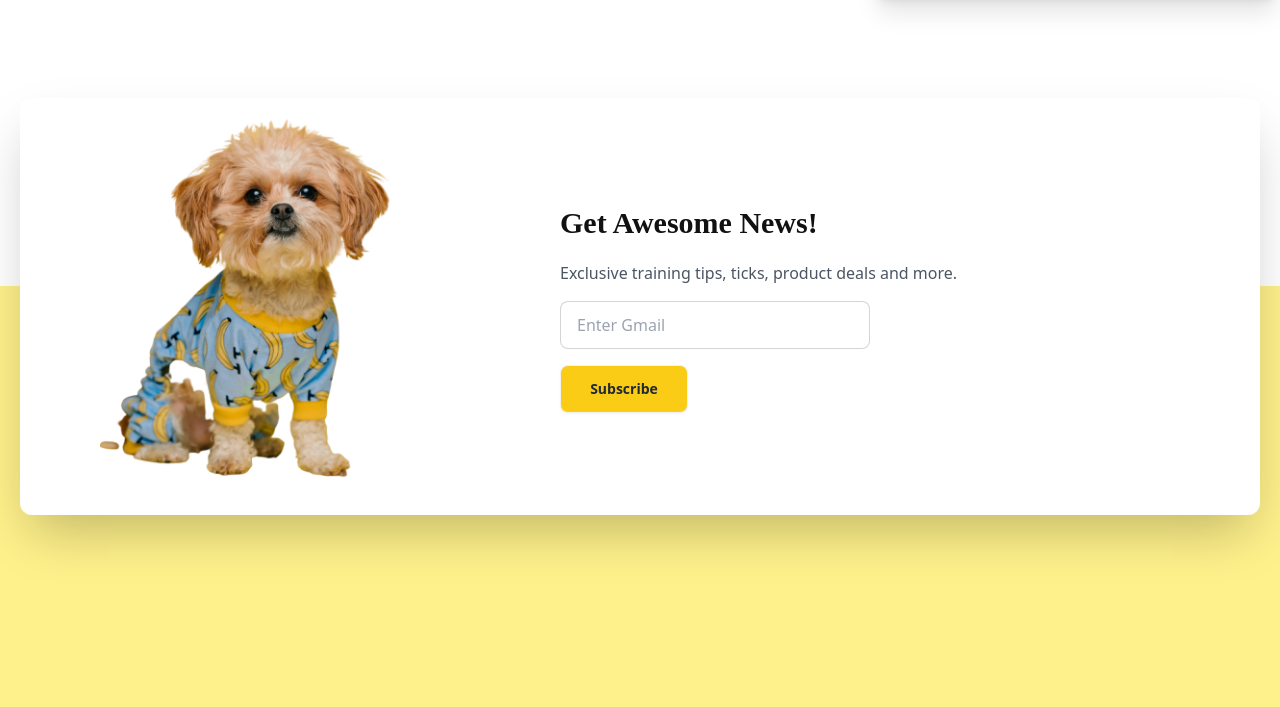
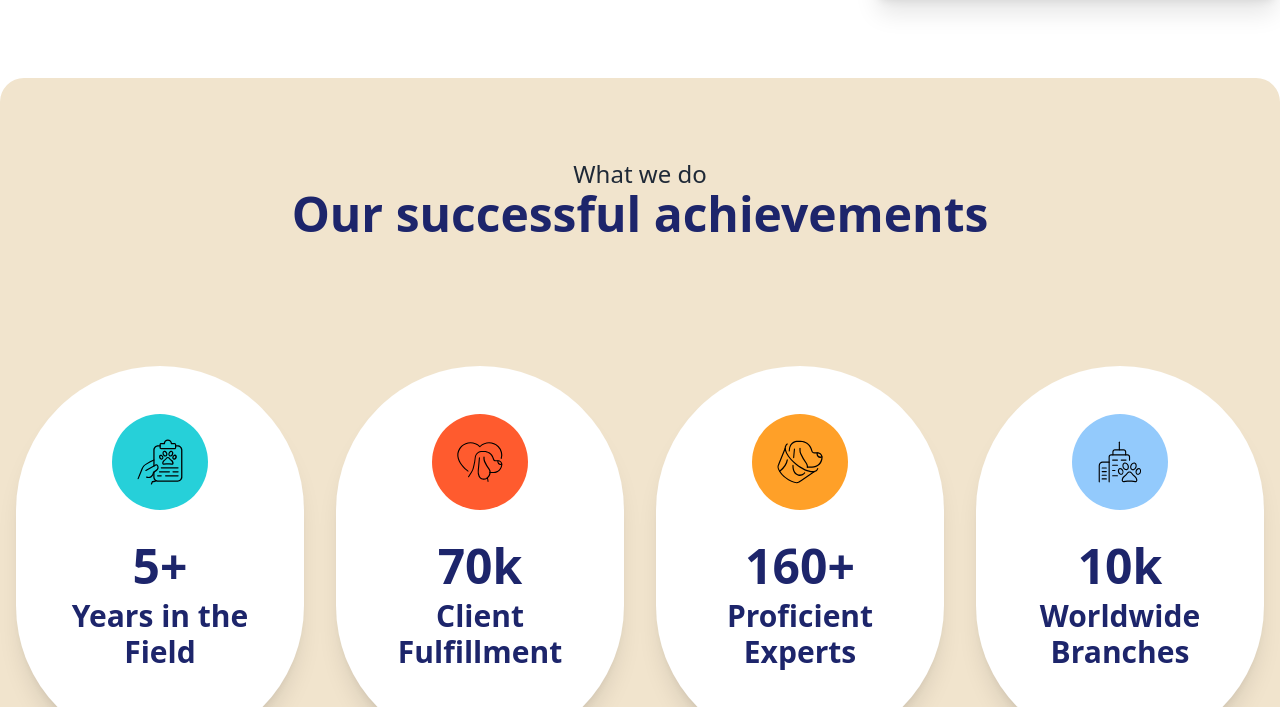
Before and after one commit to devrakibxyz/pets-shop-A3, a plain HTML site: page index.html in a window 1280 px wide. Shown: the part 2647-3354 px from the top of the page. Drawn offline with nearby package versions, Linux system fonts and the light colour scheme.

Commit message:
extra section done

```diff
--- a/index.html
+++ b/index.html
@@ -606,6 +606,97 @@
           </div>
         </div>
       </section>
+      <!-- price-section-end -->
+
+      <!-- extra-section-start -->
+      <section class="container py-20 mx-auto bg-[#f1e4cd] rounded-3xl mt-20">
+        <div class="text-center">
+          <div>
+            <h3 class="text-2xl">What we do</h3>
+            <h2 class="text-5xl font-bold text-[#1d256b]">
+              Our successful achievements
+            </h2>
+          </div>
+          <div
+            class="lg:flex grid grid-cols-2 gap-5 lg:gap-0 justify-around mt-32"
+          >
+            <div
+              class="card py-12 bg-base-100 lg:w-72 w-52 mx-auto shadow-xl rounded-full"
+            >
+              <figure class="rounded-full w-24 h-24 mx-auto bg-[#26d0d9] t">
+                <img
+                  src="./c1-assets/download (3).svg"
+                  alt="Shoes"
+                  class="rounded-xl text-white w-[50px]"
+                />
+              </figure>
+              <div class="card-body items-center text-center">
+                <h2 class="card-title text-5xl font-bold text-[#1d256b]">5+</h2>
+                <p class="text-3xl font-bold text-[#1d256b]">
+                  Years in the Field
+                </p>
+              </div>
+            </div>
+            <div
+              class="card py-12 bg-base-100 w-52 lg:w-72 mx-auto shadow-xl rounded-full"
+            >
+              <figure class="rounded-full w-24 h-24 mx-auto bg-[#ff5b2e] t">
+                <img
+                  src="./c1-assets/download (1).svg"
+                  alt="Shoes"
+                  class="rounded-xl text-white w-[50px]"
+                />
+              </figure>
+              <div class="card-body items-center text-center">
+                <h2 class="card-title text-5xl font-bold text-[#1d256b]">
+                  70k
+                </h2>
+                <p class="text-3xl font-bold text-[#1d256b]">
+                  Client Fulfillment
+                </p>
+              </div>
+            </div>
+            <div
+              class="card py-12 bg-base-100 w-52 lg:w-72 mx-auto shadow-xl rounded-full"
+            >
+              <figure class="rounded-full w-24 h-24 mx-auto bg-[#ffa028] t">
+                <img
+                  src="./c1-assets/download (2).svg"
+                  alt="Shoes"
+                  class="rounded-xl text-white w-[50px]"
+                />
+              </figure>
+              <div class="card-body items-center text-center">
+                <h2 class="card-title text-5xl font-bold text-[#1d256b]">
+                  160+
+                </h2>
+                <p class="text-3xl font-bold text-[#1d256b]">
+                  Proficient Experts
+                </p>
+              </div>
+            </div>
+            <div
+              class="card py-12 bg-base-100 w-52 lg:w-72 mx-auto shadow-xl rounded-full"
+            >
+              <figure class="rounded-full w-24 h-24 mx-auto bg-[#93cafc] t">
+                <img
+                  src="./c1-assets/download.svg"
+                  alt="Shoes"
+                  class="rounded-xl text-white w-[50px]"
+                />
+              </figure>
+              <div class="card-body items-center text-center">
+                <h2 class="card-title text-5xl font-bold text-[#1d256b]">
+                  10k
+                </h2>
+                <p class="text-3xl font-bold text-[#1d256b]">
+                  Worldwide Branches
+                </p>
+              </div>
+            </div>
+          </div>
+        </div>
+      </section>
     </main>
     <footer class="bg-yellow-200 p-5 lg:pb-12 mt-72">
       <!-- footer-top -->
```
Also changed, not shown: c1-assets/download (1).svg (added), c1-assets/download (2).svg (added), c1-assets/download (3).svg (added), c1-assets/download.svg (added).
